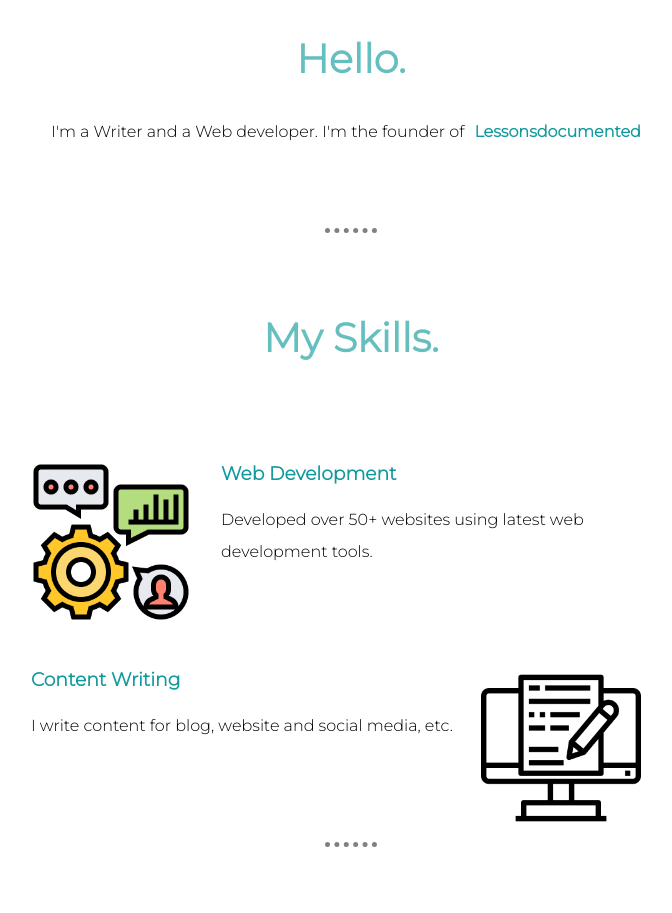
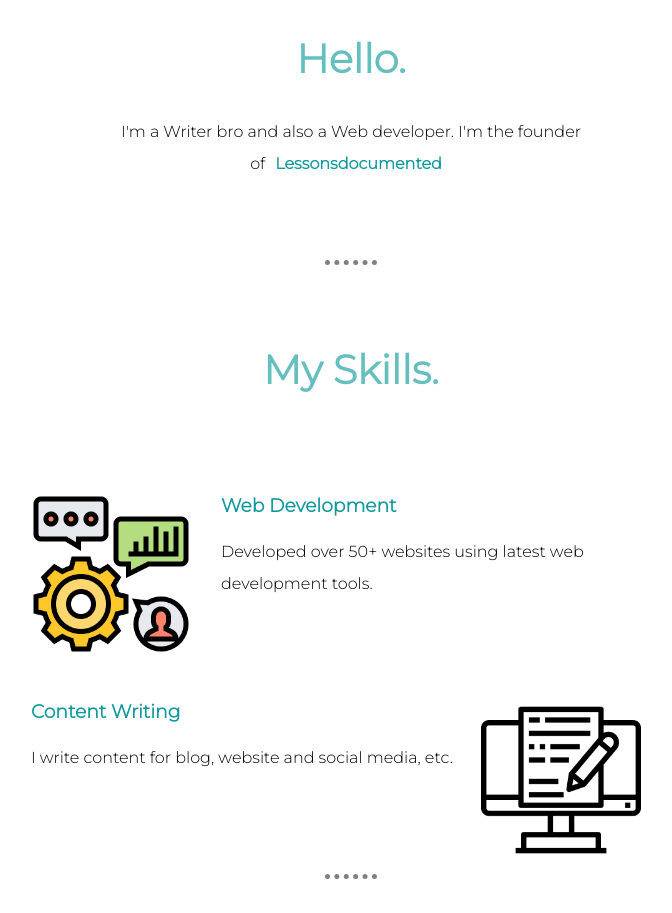
Before and after one commit to mohinmakandar/CSS-MY-SITE, a plain HTML site: page index.html in a window 1280 px wide. Shown: the part 927-1840 px from the top of the page, without its empty margins (289-961 px from the left). Drawn offline with Linux system fonts and the light colour scheme.

Commit message:
changed bio in profile

```diff
--- a/index.html
+++ b/index.html
@@ -21,7 +21,7 @@
       <div class="profile">
         <img class='profile-img' src="images\profile.png" alt="profile-pic">
         <h2>Hello.</h2>
-        <p class='bio'>I'm a Writer and a Web developer. I'm the founder of<a href='https://www.instagram.com/lessonsdocumented'>Lessonsdocumented</a></p>
+        <p class='bio'>I'm a Writer bro and also a Web developer. I'm the founder of<a href='https://www.instagram.com/lessonsdocumented'>Lessonsdocumented</a></p>
       </div>
       <hr>
       <div class="skills">
```
